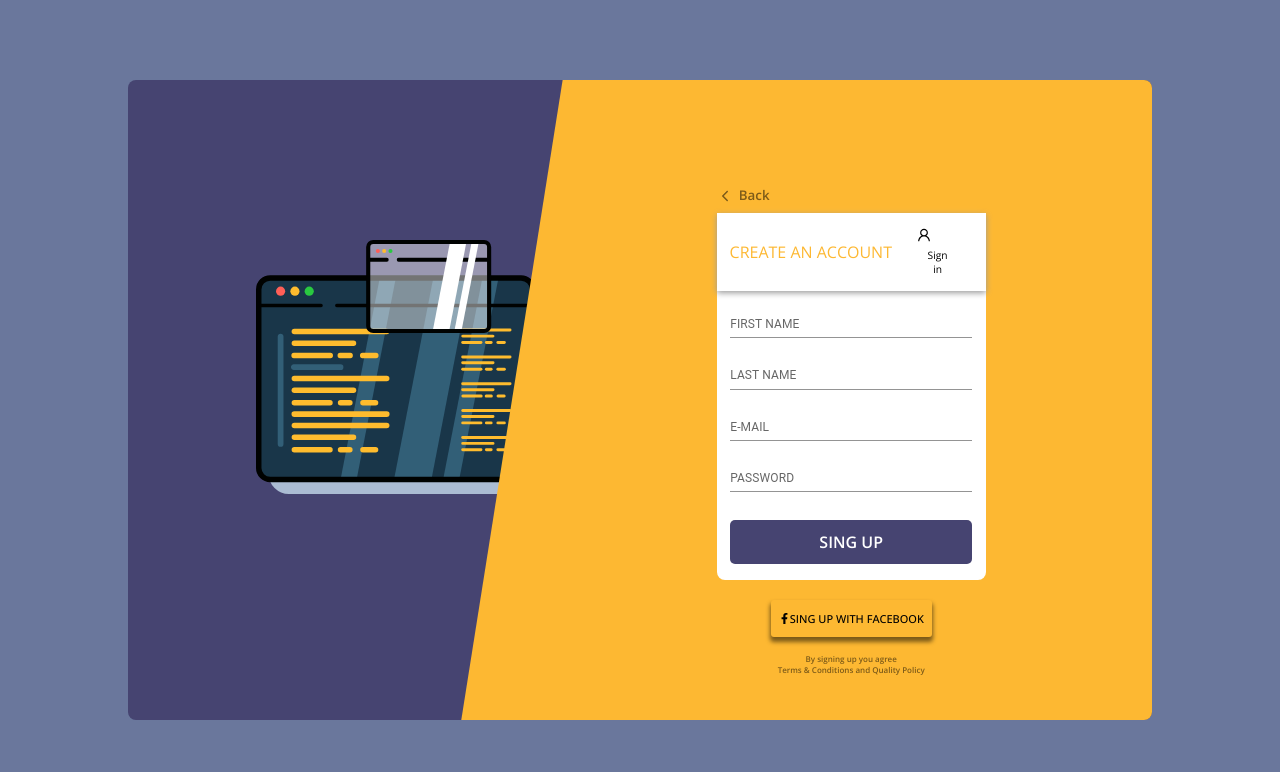
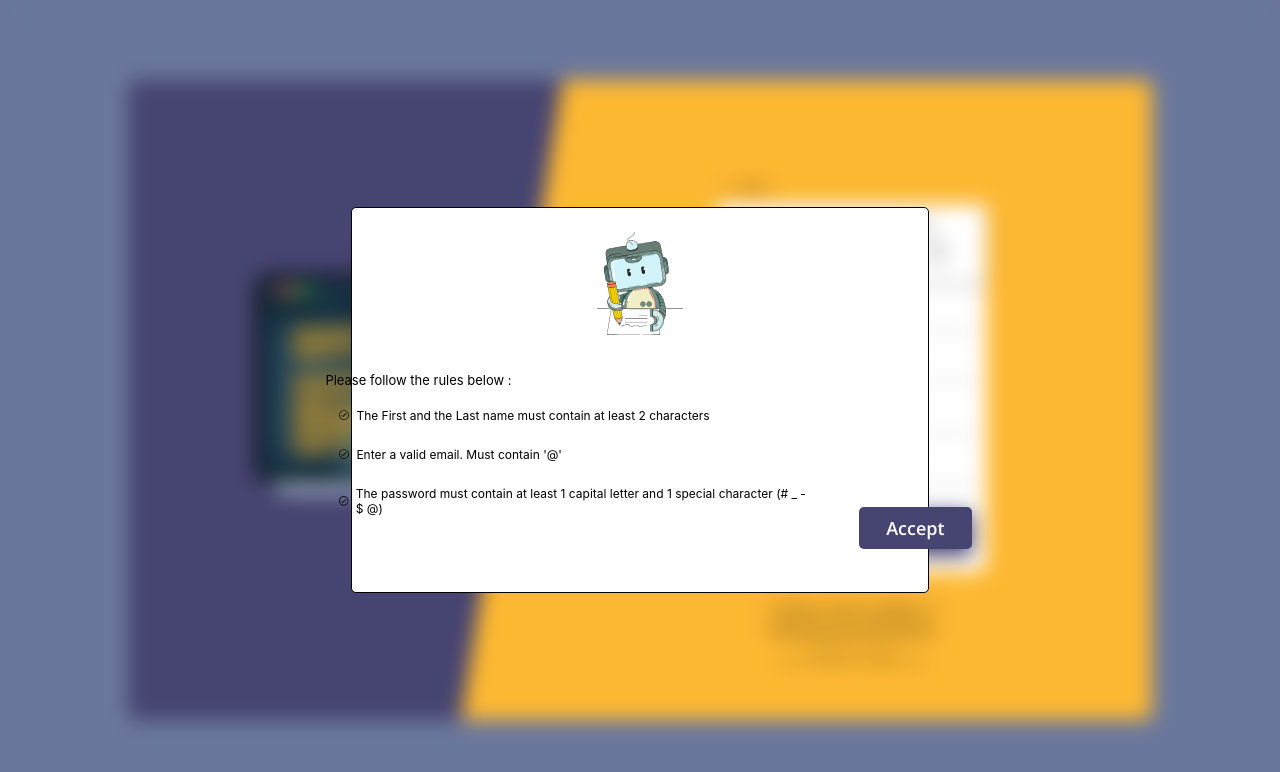
Before and after one commit to gonzavillalba02/Formulario-practica-react, a React (Create React App) app: page / in a window 1280 px wide. Shown: the top 772 px of the page. Built offline with nearby package versions, Linux system fonts and the light colour scheme.

Commit message:
Agregando cartel si el usuario hace mal el Sign up

```diff
--- /dev/null
+++ b/src/Components/Alerta/index.css
@@ -0,0 +1,66 @@
+.alerta {
+    width: 100vw;
+    height: 100vh;
+    backdrop-filter: blur(10px);
+    display: flex;
+    justify-content: center;
+    align-items: center;
+    position: absolute;
+    z-index: 50;
+}
+
+.alerta-cartel {
+    width: 20vw;
+    background: #fff;
+    border: 1px solid #000;
+    border-radius: 5px;
+    display: flex;
+    flex-direction: column;
+    align-items: center;
+    width: 45%;
+    height: 48%;
+}
+
+.alerta-cartel-robot {
+    width: 15%;
+    margin: 3vh 0;
+}
+
+.alerta-cartel-reglas {
+    margin: 0 3vw 0 3vw;
+    font-size: 13px;
+    position: relative;
+    right: 5em;
+}
+
+.alerta-cartel-reglas ul {
+    list-style-type: none;
+    padding: .5em 1em 0 1em;
+    margin: 0;
+}
+
+.alerta-cartel-reglas li {
+    font-size: 12px;
+    margin-bottom: 2em;
+    display: flex;
+    align-items: center;
+}
+
+.alerta-cartel-reglas-icono {
+    margin: 0 .5em 0 0;
+}
+
+.alerta-cartel button {
+    position: relative;
+    left: 15.3em;
+    bottom: 1.8em;
+    border: none;
+    background: #464471;
+    color: #fff;
+    font-family: 'Open Sans', sans-serif;
+    font-weight: 600;
+    font-size: 18px;
+    border-radius: 5px;
+    padding: .5em 1.5em;
+    cursor: pointer;
+}
--- /dev/null
+++ b/src/Components/Alerta/index.jsx
@@ -0,0 +1,29 @@
+import React from "react";
+import './index.css';
+import robot from '../../assets/robot.svg';
+import { IoIosCheckmarkCircleOutline } from "react-icons/io";
+
+const Alerta = ({handleAlert}) => {
+    return(
+        <div className="alerta">
+            <div className="alerta-cartel">
+                <img src={robot} alt="Robot" className="alerta-cartel-robot"/>
+                <div className="alerta-cartel-reglas">
+                    <p>
+                        Please follow the rules below :
+                    </p>
+                    <ul>
+                        <li><IoIosCheckmarkCircleOutline className="alerta-cartel-reglas-icono"/> The First and the Last name must contain at least 2 characters</li>
+                        <li><IoIosCheckmarkCircleOutline className="alerta-cartel-reglas-icono"/> Enter a valid email. Must contain '@'</li>
+                        <li><IoIosCheckmarkCircleOutline className="alerta-cartel-reglas-icono"/> The password must contain at least 1 capital letter and 1 special character (# _ - $ @)</li>
+                    </ul>
+                </div>
+                <button onClick={handleAlert}>
+                    Accept
+                </button>
+            </div>
+        </div>
+    )
+}
+
+export default Alerta;
--- a/src/Components/Sign in/Singin.css
+++ b/src/Components/Sign in/Singin.css
@@ -34,9 +34,16 @@
     width: 21vw;
     height: 60vh;
     position: relative;
-    bottom: 97vh;
     left: 46vw;
     z-index: 50;
+}
+
+.sign-container-from-singin {
+    bottom: 98vh;
+}
+
+.sign-container-from-singup {
+    bottom: 91vh;
 }
 
 .sign-container-form-back-arrow {
--- a/src/Components/Sign in/singin.jsx
+++ b/src/Components/Sign in/singin.jsx
@@ -4,12 +4,12 @@ import { IoIosArrowBack } from "react-icons/io";
 import { FaFacebookF } from "react-icons/fa";
 import Textfield from "../Textfield/textfield";
 
-const Signin = ({labels, boton, logo, header, imagen, handleStep}) => {
+const Signin = ({labels, boton, logo, header, imagen, handleStep, clase, funcion_boton}) => {
 
     return(
         <div className="sign-container">
             <div className="sign-container-yellow"></div>
-            <div className="sign-container-form">
+            <div className={"sign-container-form" + " " + clase}>
                 <div className="sign-container-form-back">
                     <IoIosArrowBack className="sign-container-form-back-arrow"/>
                     <button>Back</button>
@@ -35,7 +35,8 @@ const Signin = ({labels, boton, logo, header, imagen, handleStep}) => {
 
                         </form>
 
-                        <button className="sign-container-form-whit-button">
+                        <button className="sign-container-form-whit-button"
+                        onClick={funcion_boton}>
                             {boton.toUpperCase()}
                         </button>
                     </div>
--- a/src/Components/Sign/index.jsx
+++ b/src/Components/Sign/index.jsx
@@ -5,13 +5,20 @@ import { AiOutlineUser } from "react-icons/ai";
 import { FaPlus } from "react-icons/fa";
 import imagenIN from '../../assets/black-console.svg';
 import imagenUP from '../../assets/white-console.svg';
+import Alerta from "../Alerta";
 
 const Sign = () => {
 
     const [step, setStep] = useState(true)
 
+    const [alert, setAlert] = useState(true)
+
     const handleStep = () => {
         setStep(!step)
+    }
+
+    const handleAlert = () => {
+        setAlert(!alert)
     }
 
     const labels_in = [
@@ -47,23 +54,34 @@ const Sign = () => {
     return(
         <>
             {step === true ?
-            <Signin
+                <>
+                <Signin /*Sign up*/
                 labels = {labels_in}
                 boton = 'Sing up'
                 logo = {<AiOutlineUser />}
                 header = 'CREATE AN ACCOUNT'
                 imagen = {<img src={imagenIN} alt="Console image" />}
                 handleStep = {handleStep}
+                clase = 'sign-container-from-singin'
+                funcion_boton = {handleAlert}
                 />
+                {alert === false ?
+                    <></>
                 :
-            <Signin
+                    <Alerta handleAlert={handleAlert}/>
+                }
+                </>
+            :
+                <Signin /*Sign in*/
                 labels = {labels_up}
                 boton = 'Sign in'
                 logo = {<FaPlus className="faplus"/>}
                 header = 'ALREADY MEMBERS'
                 imagen = {<img src={imagenUP} alt="Console image" className="img-white"/>}
                 handleStep = {handleStep}
-            />}
+                clase = 'sign-container-from-singup'
+                />
+            }
         </>
     )
 }
```
Also changed, not shown: src/assets/robot.svg (added). Lines whose indentation alone changed are shown as unchanged.
